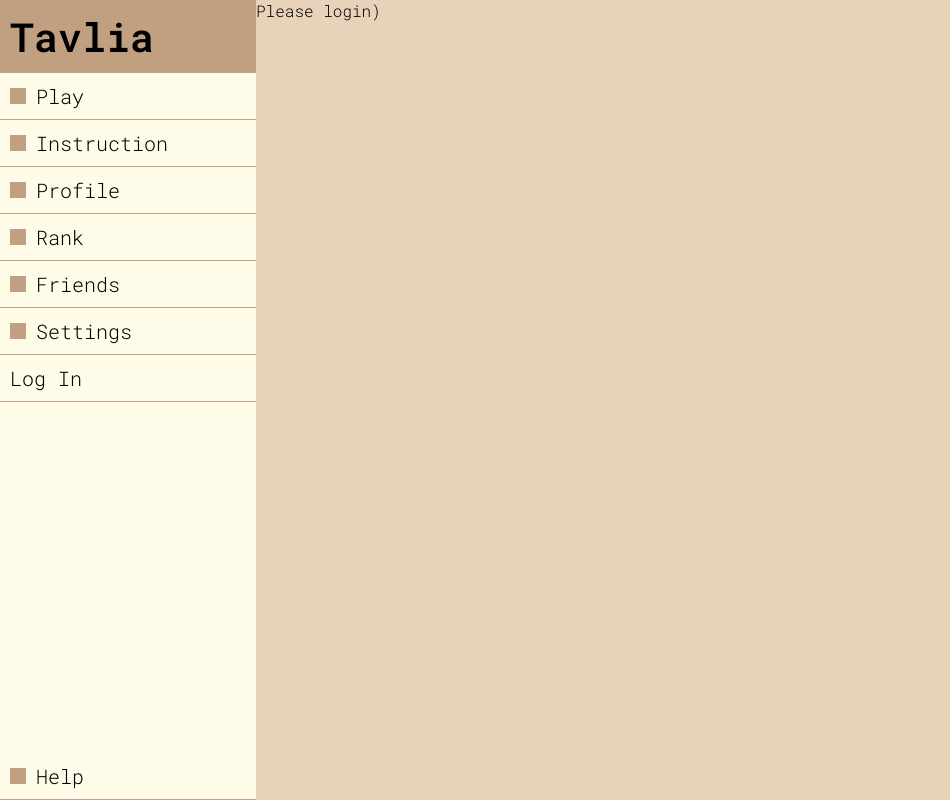
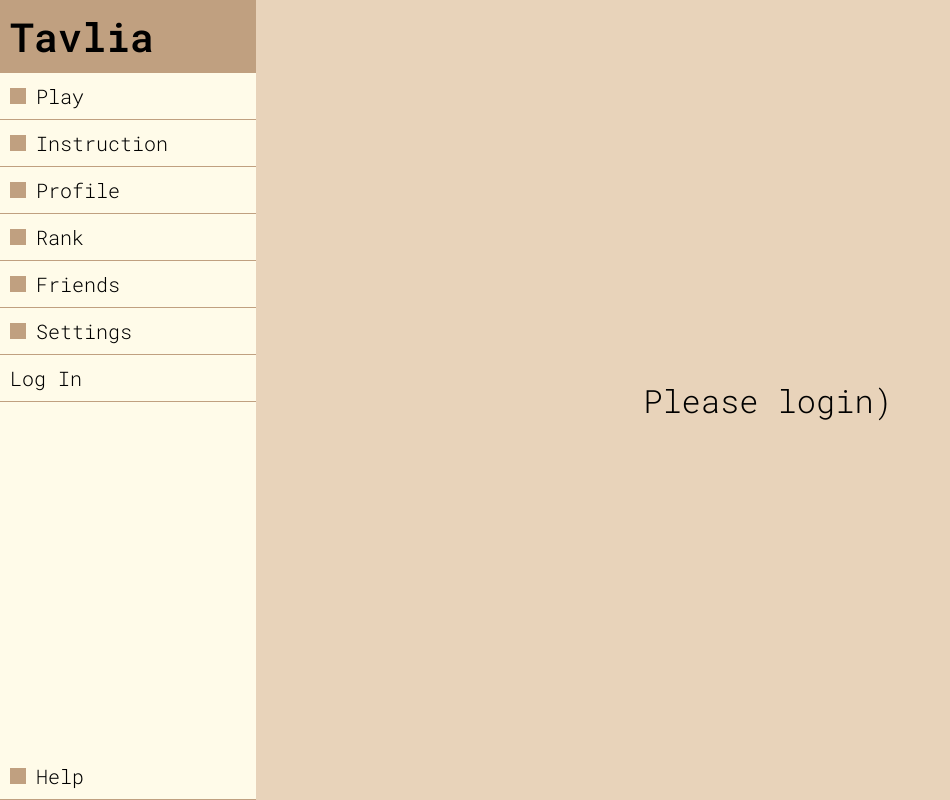
Before and after one commit to Yurex1/TavliaGame, a Next.js app in the folder frontend/: page /game in a window 1280 px wide. Shown: the whole page, without its empty margins (0-950 px from the left). Built offline with nearby package versions, Linux system fonts and the light colour scheme.

Commit message:
add style

```diff
--- a/frontend/src/styles/globals.css
+++ b/frontend/src/styles/globals.css
@@ -26,6 +26,34 @@ aside{
   flex-direction: column;
   justify-content: space-between;
   position: fixed;
+}
+
+.cen{
+  display: flex;
+  flex-direction: column;
+  align-items: center;
+  justify-content: center;
+  font-size: 200%;
+  width: 100%;
+  height: 100vh;
+}
+
+.btn{
+  padding: 0.5vh;
+  margin: 2vh;
+  background-color: #C0A080;
+  border-radius: 5px ;
+  font-size: 20px;
+  margin-top: 20px;
+  box-shadow: 2px 2px 2px black;
+  display: flex;
+  align-items: center;
+  text-align: center;
+  justify-content: center;
+}
+
+.btn:hover{
+  background-color: #ad8b739b;
 }
 
 
```
